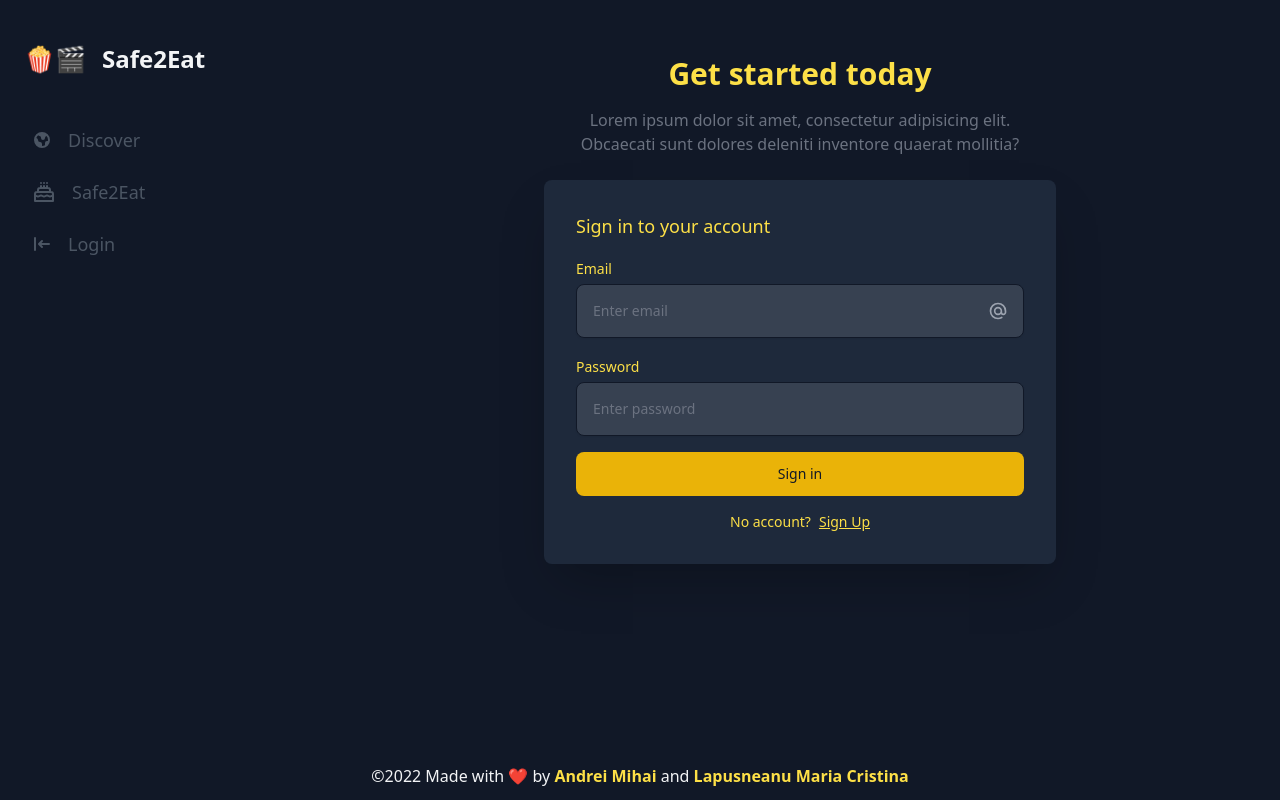
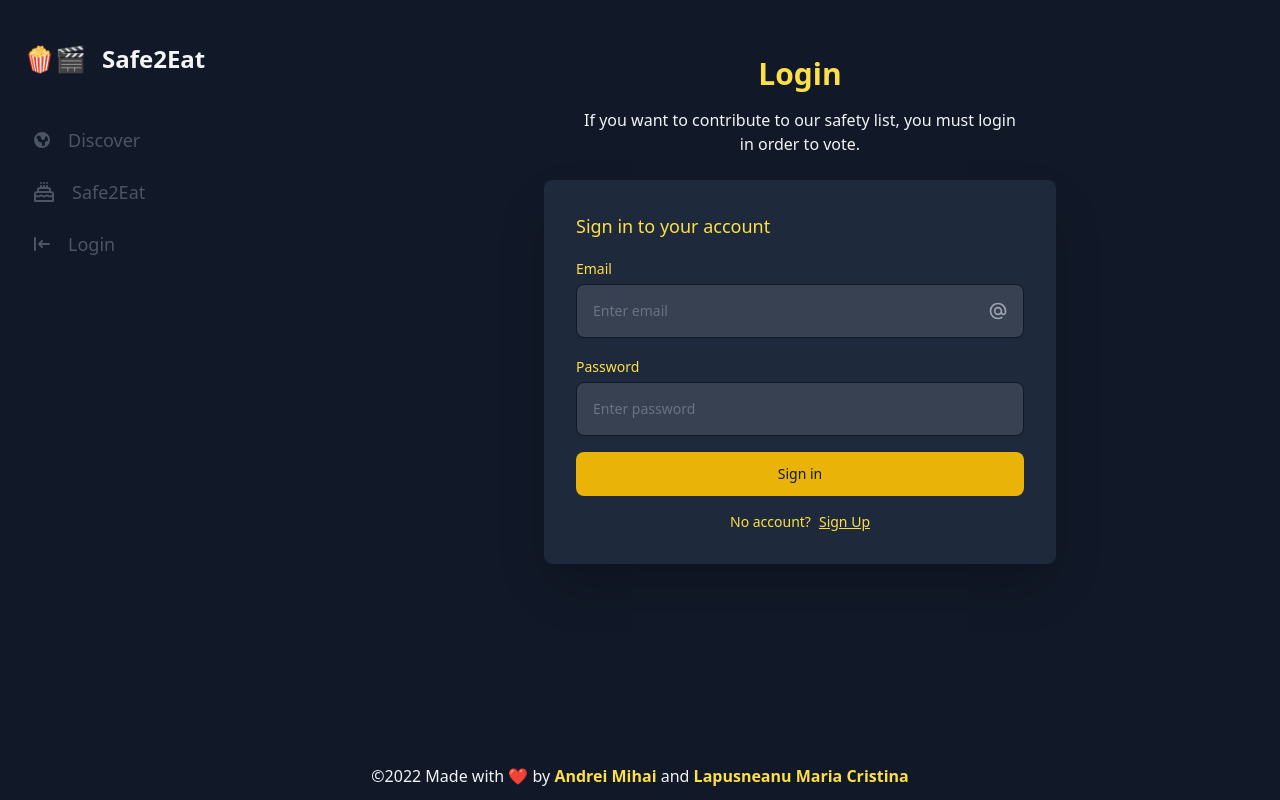
Before and after one commit to LMC23/safe_to_eat, a React (Vite) app in the folder frontend/: page /login in a window 1280 px wide. Built offline with nearby package versions, Linux system fonts and the light colour scheme; no server answers.

Commit message:
some styling

```diff
--- a/frontend/src/components/DefaultLayout.jsx
+++ b/frontend/src/components/DefaultLayout.jsx
@@ -4,10 +4,11 @@ import NavBar from "./Navbar";
 
 export default function DefaultLayout({ children }) {
 
+    const loading = false;
     return (
-        <div className="bg-gray-900 transition-colors duration-200 ">
+        <div className="bg-gradient-to-r bg-gray-900 transition-colors duration-200 ">
             <div className="max-w-7xl mx-auto flex flex-col md:flex-row min-h-screen pb-2">
-
+                {loading && <Loader />}
                 <div className="w-full md:w-3/12">
                     <div
                         className="flex items-center justify-start flex-row mx-auto md:flex-col lg:flex-row lg:mx-6 mt-10 w-52"
--- a/frontend/src/components/Navbar.jsx
+++ b/frontend/src/components/Navbar.jsx
@@ -24,8 +24,8 @@ export default function NavBar() {
         },
         {
             path: '/safe2eat',
-            svg: <svg xmlns="http://www.w3.org/2000/svg" class="h-6 w-6" fill="none" viewBox="0 0 24 24" stroke="currentColor" stroke-width="2">
-                <path stroke-linecap="round" stroke-linejoin="round" d="M21 15.546c-.523 0-1.046.151-1.5.454a2.704 2.704 0 01-3 0 2.704 2.704 0 00-3 0 2.704 2.704 0 01-3 0 2.704 2.704 0 00-3 0 2.704 2.704 0 01-3 0 2.701 2.701 0 00-1.5-.454M9 6v2m3-2v2m3-2v2M9 3h.01M12 3h.01M15 3h.01M21 21v-7a2 2 0 00-2-2H5a2 2 0 00-2 2v7h18zm-3-9v-2a2 2 0 00-2-2H8a2 2 0 00-2 2v2h12z" />
+            svg: <svg xmlns="http://www.w3.org/2000/svg" className="h-6 w-6" fill="none" viewBox="0 0 24 24" stroke="currentColor" strokeWidth="2">
+                <path strokeLinecap="round" strokeLinejoin="round" d="M21 15.546c-.523 0-1.046.151-1.5.454a2.704 2.704 0 01-3 0 2.704 2.704 0 00-3 0 2.704 2.704 0 01-3 0 2.704 2.704 0 00-3 0 2.704 2.704 0 01-3 0 2.701 2.701 0 00-1.5-.454M9 6v2m3-2v2m3-2v2M9 3h.01M12 3h.01M15 3h.01M21 21v-7a2 2 0 00-2-2H5a2 2 0 00-2 2v7h18zm-3-9v-2a2 2 0 00-2-2H8a2 2 0 00-2 2v2h12z" />
             </svg>,
             title: 'Safe2Eat'
         },
@@ -90,8 +90,8 @@ export default function NavBar() {
                 className=" md:justify-start hover:text-purple-100 flex-grow hover:bg-purple-200 flex items-center p-2 my-2 transition-colors dark:hover:bg-gray-800 dark:hover:text-dark-accent duration-200  text-gray-600 dark:text-gray-400 rounded-lg "
                 href="#"
             >
-                <svg className="w-6 h-6" xmlns="http://www.w3.org/2000/svg" class="h-6 w-6" fill="none" viewBox="0 0 24 24" stroke="currentColor" stroke-width="2">
-                    <path stroke-linecap="round" stroke-linejoin="round" d="M16 7a4 4 0 11-8 0 4 4 0 018 0zM12 14a7 7 0 00-7 7h14a7 7 0 00-7-7z" />
+                <svg className="w-6 h-6" xmlns="http://www.w3.org/2000/svg" class="h-6 w-6" fill="none" viewBox="0 0 24 24" stroke="currentColor" strokeWidth="2">
+                    <path strokeLinecap="round" strokeLinejoin="round" d="M16 7a4 4 0 11-8 0 4 4 0 018 0zM12 14a7 7 0 00-7 7h14a7 7 0 00-7-7z" />
                 </svg>
                 <span className="ml-4 text-lg font-normal">
                     Profile
--- a/frontend/src/pages/Login.jsx
+++ b/frontend/src/pages/Login.jsx
@@ -20,7 +20,7 @@ export default function Login() {
 
     const { error } = await signIn({ email, password });
 
-    if (error) return setError(error);
+    if (error) return setError(error.message);
 
     navigate("/");
   }
@@ -30,12 +30,12 @@ export default function Login() {
       <motion.div initial={{ opacity: 0, x: -30 }} animate={{ opacity: 1, x: 0 }} exit={{ opacity: 0, x: -30 }} className="px-4 py-4 mx-auto sm:px-6 lg:px-8">
         <div className="max-w-lg mx-auto">
           <h1 className="text-2xl font-bold text-center sm:text-3xl text-yellow-300">
-            Get started today
+            Login
           </h1>
+          {error ? <div className="bg-rose-700 p-4 my-4 text-white rounded-2xl">{error}</div> : ''}
 
-          <p className="max-w-md mx-auto mt-4 text-center text-gray-500">
-            Lorem ipsum dolor sit amet, consectetur adipisicing elit. Obcaecati
-            sunt dolores deleniti inventore quaerat mollitia?
+          <p className="max-w-md mx-auto mt-4 text-center text-gray-100">
+            If you want to contribute to our safety list, you must login in order to vote.
           </p>
 
           <form onSubmit={handleSubmit} className="p-8 mt-6 mb-0 space-y-4 rounded-lg shadow-2xl bg-slate-800 text-yellow-300">
--- a/frontend/src/pages/Profile.jsx
+++ b/frontend/src/pages/Profile.jsx
@@ -29,7 +29,7 @@ export default function Profile() {
                 You can pick your username:
             </label>
 
-            <div className="relative mt-1">
+            <div className="relative mt-1 flex flex-col gap-4">
                 <input
                     id="username"
                     className="w-full md:w-1/2 p-4 pr-12 text-sm border-gray-900 bg-gray-700 rounded-lg shadow-sm"
@@ -39,7 +39,7 @@ export default function Profile() {
                 />
 
 
-                <motion.button onClick={saveUsername} whileHover={{ scale: 1.1 }} whileTap={{ scale: 0.9 }} className="bg-yellow-300 p-4 rounded-md ml-4 text-gray-700 uppercase font-bold">Save</motion.button>
+                <motion.button onClick={saveUsername} whileHover={{ scale: 1.1 }} whileTap={{ scale: 0.9 }} className="mt-4 md:w-1/2 bg-yellow-300 p-4 rounded-md  text-gray-700 uppercase font-bold">Save</motion.button>
             </div>
         </div>
     </motion.div>
--- a/frontend/src/pages/Signup.jsx
+++ b/frontend/src/pages/Signup.jsx
@@ -7,20 +7,20 @@ export default function SignUp() {
   const emailRef = useRef();
   const passwordRef = useRef();
 
-  const [error, setError] = useState(null);
+  const [error, setError] = useState();
 
   const { signUp } = useAuth();
   const navigate = useNavigate();
 
   async function handleSubmit(e) {
     e.preventDefault();
-
+    setError(null);
     const email = emailRef.current.value;
     const password = passwordRef.current.value;
 
     const { error } = await signUp({ email, password });
 
-    if (error) return setError(error);
+    if (error) return setError(error.message);
 
     navigate("/");
   }
@@ -30,12 +30,12 @@ export default function SignUp() {
       <motion.div initial={{ opacity: 0, x: -30 }} animate={{ opacity: 1, x: 0 }} exit={{ opacity: 0, x: -30 }} className="max-w-screen-xl px-4 py-4 mx-auto sm:px-6 lg:px-8">
         <div className="max-w-lg mx-auto">
           <h1 className="text-2xl font-bold text-center text-yellow-300 sm:text-3xl">
-            Get started today
+            Register
           </h1>
+          {error ? <div className="bg-rose-700 p-4 my-4 text-white rounded-2xl">{error}</div> : ''}
 
-          <p className="max-w-md mx-auto mt-4 text-center text-gray-500">
-            Lorem ipsum dolor sit amet, consectetur adipisicing elit. Obcaecati
-            sunt dolores deleniti inventore quaerat mollitia?
+          <p className="max-w-md mx-auto mt-4 text-center text-gray-100">
+            If you want to contribute to our safety list, you must create an account in order to vote.
           </p>
 
           <form onSubmit={handleSubmit} className="p-8 mt-6 mb-0 space-y-4 rounded-lg shadow-2xl bg-slate-800 text-yellow-300 ">
```
